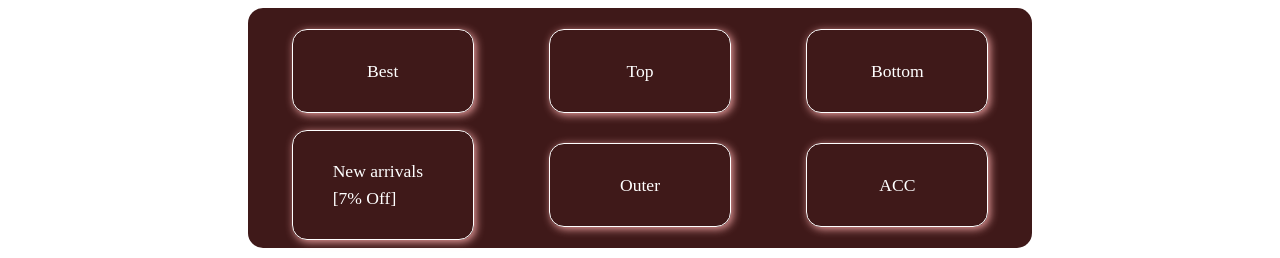
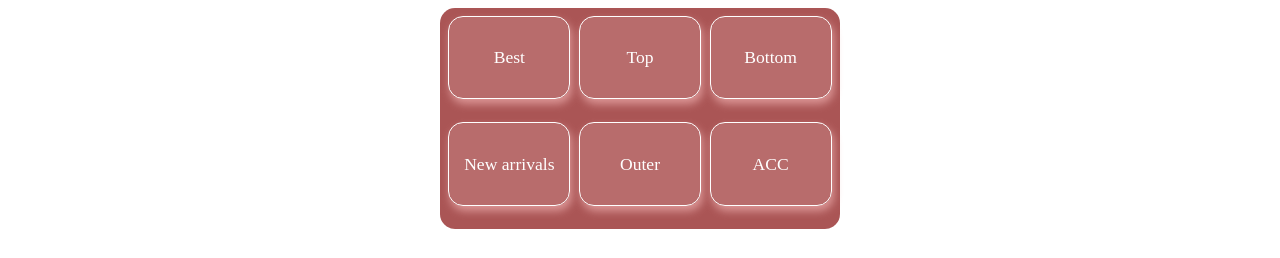
Before and after one commit to nas7062/JS-Shop, a website built with Vite: page shop/index.html in a window 1280 px wide. Shown: the part 789-1047 px from the top of the page. Built offline with nearby package versions, Linux system fonts and the light colour scheme; files whose address does not match are found by name; a web font is replaced by a local one.

Commit message:
grid-box 구현

```diff
--- a/shop/index.html
+++ b/shop/index.html
@@ -59,7 +59,7 @@
       </div>
       <div id="menu-box">
         <div class="box"><p>Best</p></div>
-        <div class="box"><p>New arrivals [7% Off]</p></div>
+        <div class="box"><p>New arrivals </p></div>
         <div class="box"><p>Top</p></div>
         <div class="box"><p>Outer</p></div>
         <div class="box"><p>Bottom</p></div>
--- a/shop/src/style.css
+++ b/shop/src/style.css
@@ -204,20 +204,20 @@ a {
   box-sizing: border-box;
 }
 #menu-box {
-  width: 60%;
+  width: 30%;
   display: grid;
   padding: 8px;
   margin :10px auto;
-  gap :4px;
+  gap :8px;
   grid-auto-flow: column;
   grid-template-rows: 1fr 1fr;
   place-items: center;
-  background-color: rgb(63, 25, 25);
+  background-color: rgb(170, 85, 85);
   border-radius: 15px;
 }
 .box {
     width: 100px;
-    padding: 10px 40px;
+    padding: 10px 10px;
     display: flex;
     flex-direction: column;
     align-items: center;
@@ -229,5 +229,13 @@ a {
     cursor: pointer;
     border: 1px solid white;
     border-radius: 15px;
-    box-shadow: 2px 2px 8px rgb(236, 160, 160);
+    box-shadow: 2px 5px 8px rgb(220, 150, 150);
+    background-color: rgba(194, 125, 125, 0.589);
+    margin-bottom: 15px;
+
 }
+.box:hover {
+  margin-top: 5px;
+  margin-bottom: 10px;
+  background-color: rgb(120, 70, 70)
+}
```
Also changed, not shown: shop/src/main.js (line endings or trailing spaces).
